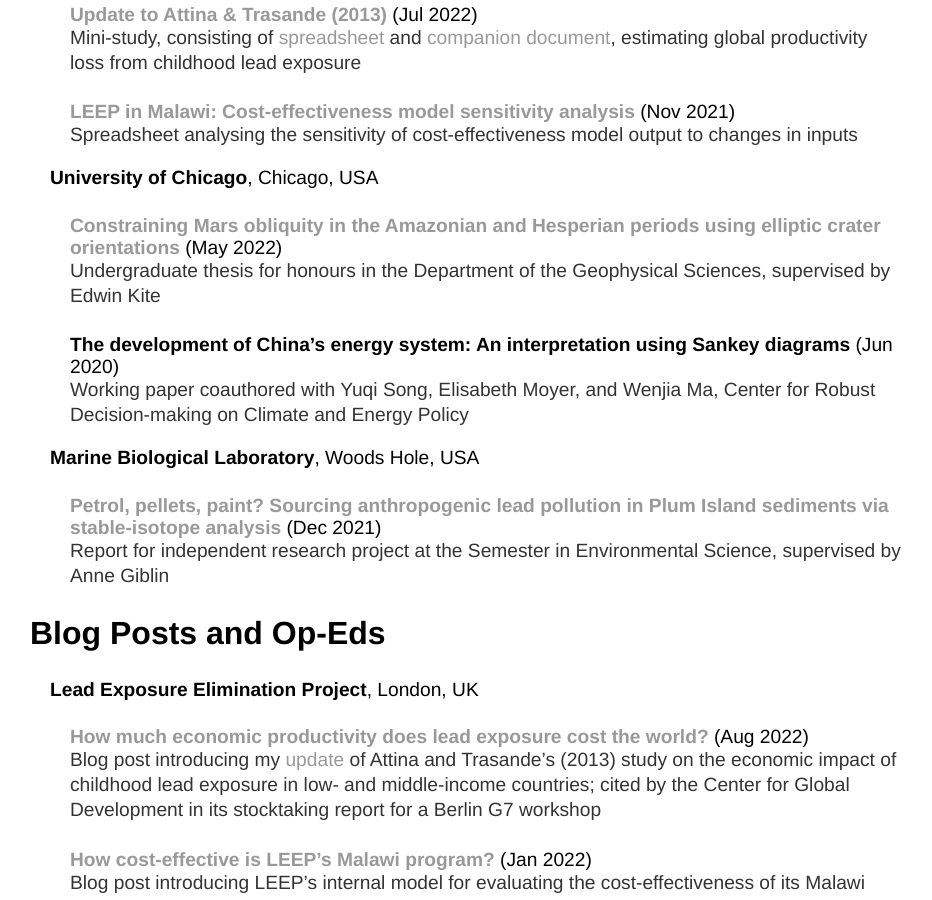
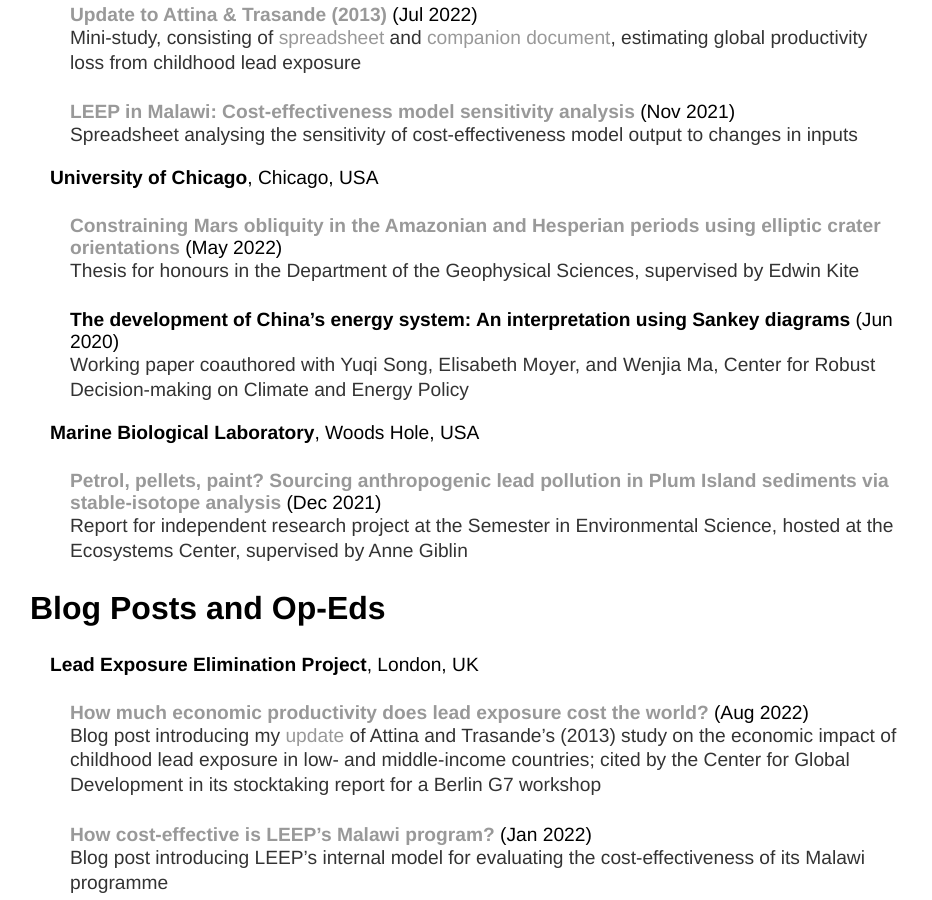
Before and after one commit to y-james-hu/y-james-hu.github.io, a Jekyll site: the page built from projects/index.html, in a window 1280 px wide and 900 px high, scrolled down 899 px. Shown: the whole window, without its empty margins (182-1114 px from the left). Built offline with Jekyll 4.4.1, drawn with Linux system fonts in a browser that asks for light colours; some of the changed text lies outside the part shown.

Commit message:
Update index.html

```diff
--- a/projects/index.html
+++ b/projects/index.html
@@ -34,7 +34,7 @@
     <h3 style="margin-left: 40px">University of Chicago<span style="font-weight:normal">, Chicago, USA</span></h3>
 
       <h4 style="margin-left: 60px"><a href = "uchicago_bs_thesis.pdf">Constraining Mars obliquity in the Amazonian and Hesperian periods using elliptic crater orientations</a><span style="font-weight:normal"> (May 2022)</span></h4>
-      <p style="margin-left: 60px">Undergraduate thesis for honours in the Department of the Geophysical Sciences, supervised by Edwin Kite</p>
+      <p style="margin-left: 60px">Thesis for honours in the Department of the Geophysical Sciences, supervised by Edwin Kite</p>
 
       <h4 style="margin-left: 60px">The development of China’s energy system: An interpretation using Sankey diagrams<span style="font-weight:normal"> (Jun 2020)</span></h4>
       <p style="margin-left: 60px">Working paper coauthored with Yuqi Song, Elisabeth Moyer, and Wenjia Ma, Center for Robust Decision-making on Climate and Energy Policy</p>
@@ -42,7 +42,7 @@
     <h3 style="margin-left: 40px">Marine Biological Laboratory<span style="font-weight:normal">, Woods Hole, USA</span></h3>
 
       <h4 style="margin-left: 60px"><a href = "mbl_ses_report.pdf">Petrol, pellets, paint? Sourcing anthropogenic lead pollution in Plum Island sediments via stable-isotope analysis</a><span style="font-weight:normal"> (Dec 2021)</span></h4>
-      <p style="margin-left: 60px">Report for independent research project at the Semester in Environmental Science, supervised by Anne Giblin</p>
+      <p style="margin-left: 60px">Report for independent research project at the Semester in Environmental Science, hosted at the Ecosystems Center, supervised by Anne Giblin</p>
 
   <h2 style="margin-left: 20px">Blog Posts and Op-Eds</h2>
 
@@ -102,4 +102,4 @@
     <h3 style="margin-left: 40px"><em>The Confucian</em><span style="font-weight:normal">, Chengdu, China</span></p>
 
       <h4 style="margin-left: 60px"><a href = "the_confucian_6.pdf">Issue 6</a><span style="font-weight:normal"> (May 2018);</span> <a href = "the_confucian_sample.pdf">sample of Issues 5 and 4</a><span style="font-weight:normal"> (Jun 2017, Jan 2017)</span></h4>
-      <p style="margin-left: 60px">Founding, direction, and editorial of bilingual feature and literary magazine</p>
+      <p style="margin-left: 60px">Founding, direction, and editorial of bilingual magazine</p>
```
